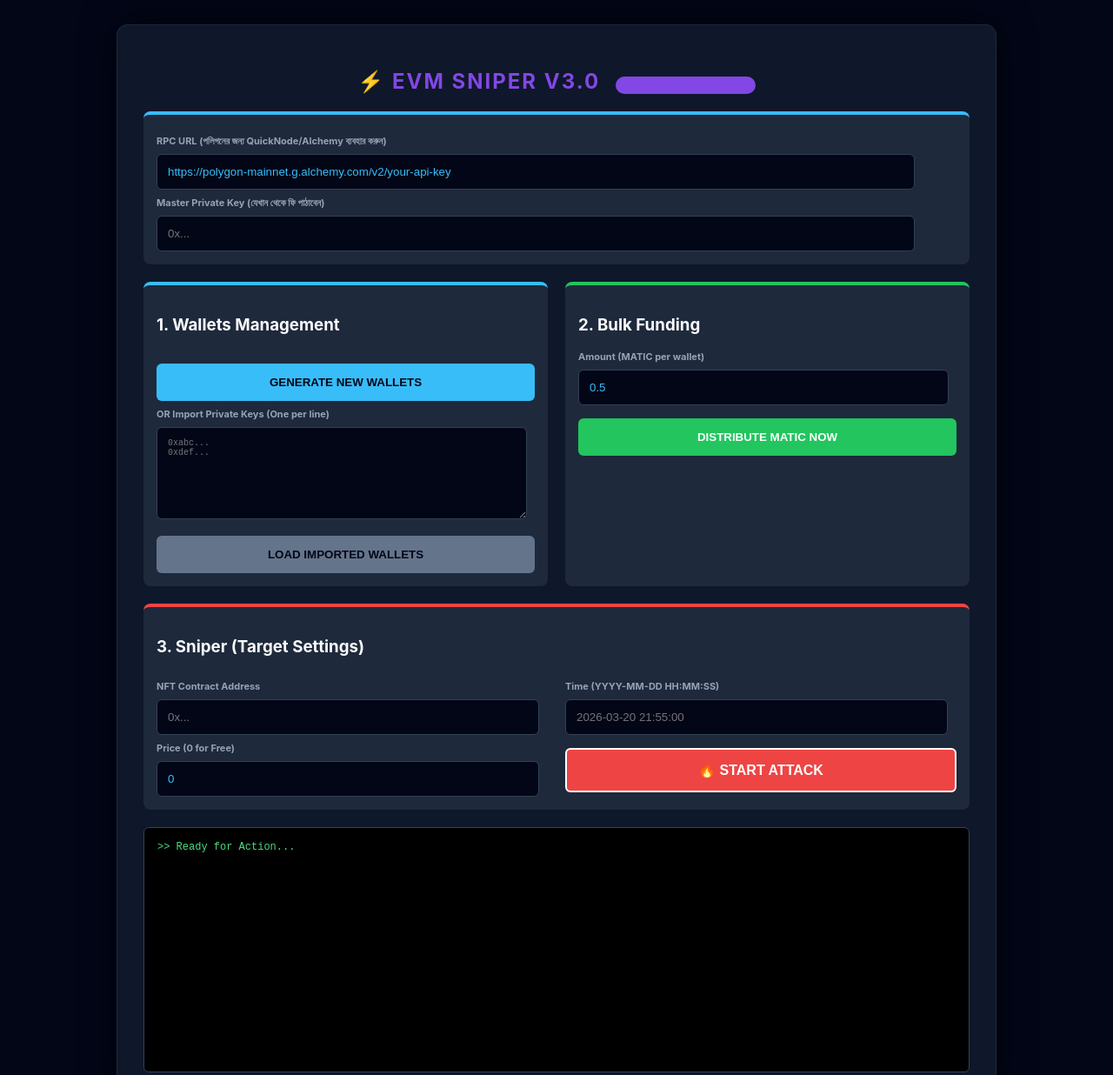
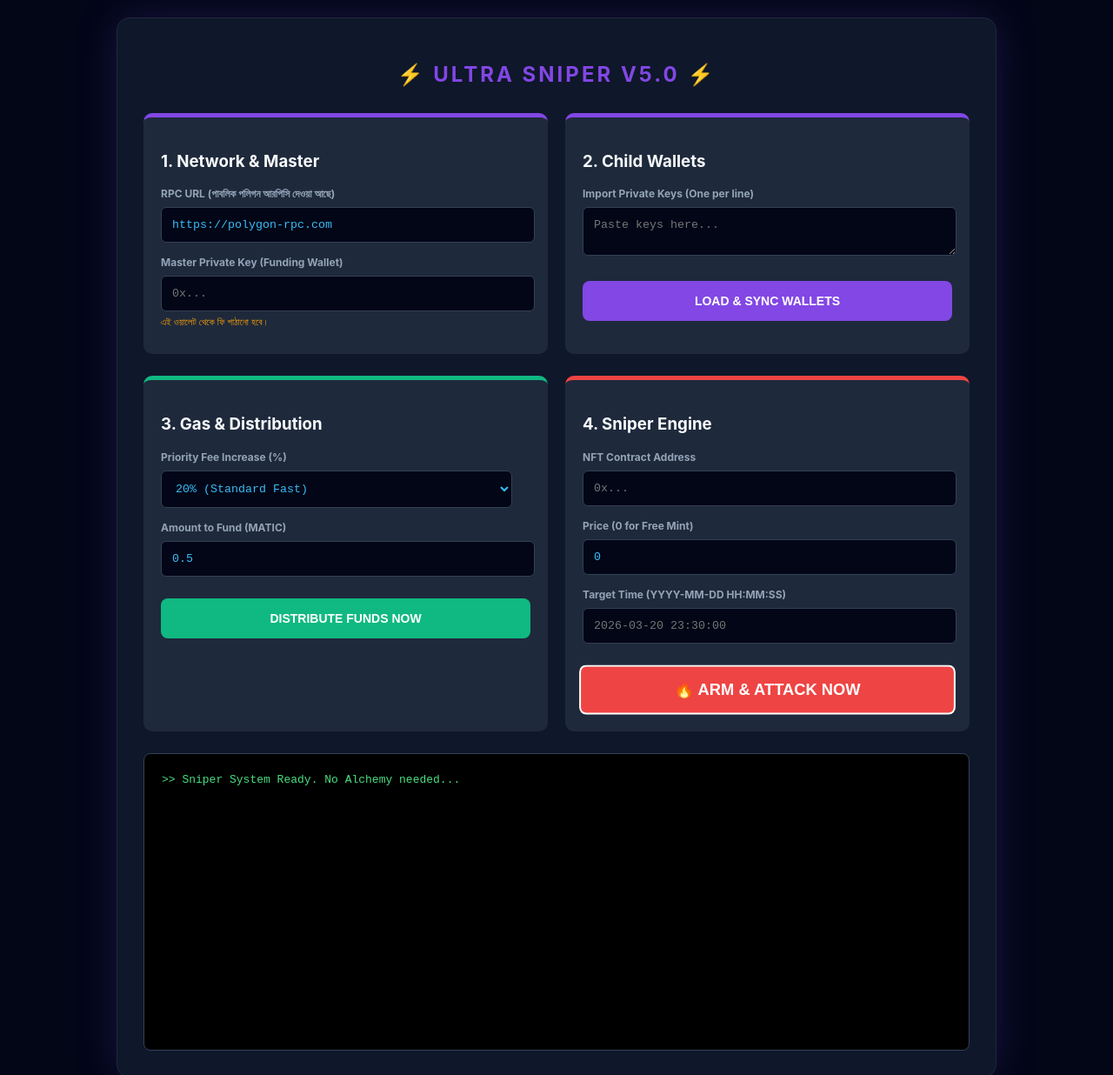
Before and after one commit to aliendisclosurenft/testmo, a plain HTML site: page index.html in a window 1280 px wide. Shown: the top 1236 px of the page at 87% size. Drawn offline with Linux system fonts and the light colour scheme.

Commit message:
Update index.html

```diff
--- a/index.html
+++ b/index.html
@@ -3,72 +3,74 @@
 <head>
     <meta charset="UTF-8">
     <meta name="viewport" content="width=device-width, initial-scale=1.0">
-    <title>EVM Ultra Sniper v3.0 - Polygon Ready</title>
+    <title>EVM Sniper v5.0 - Ultimate Edition</title>
     <script src="https://cdnjs.cloudflare.com/ajax/libs/ethers/5.7.2/ethers.umd.min.js"></script>
     <style>
-        body { font-family: 'Inter', sans-serif; background: #020617; color: #f8fafc; padding: 20px; }
-        .container { max-width: 950px; margin: auto; background: #0f172a; padding: 30px; border-radius: 12px; border: 1px solid #1e293b; box-shadow: 0 0 40px rgba(0,0,0,0.7); }
+        :root { --primary: #8247e5; --bg: #020617; --card: #0f172a; --text: #f8fafc; }
+        body { font-family: 'Inter', sans-serif; background: var(--bg); color: var(--text); padding: 20px; margin: 0; }
+        .container { max-width: 950px; margin: auto; background: var(--card); padding: 30px; border-radius: 15px; border: 1px solid #1e293b; box-shadow: 0 0 50px rgba(130, 71, 229, 0.2); }
+        h2 { text-align: center; color: var(--primary); text-transform: uppercase; letter-spacing: 3px; margin-bottom: 30px; }
+        .section { background: #1e293b; padding: 20px; border-radius: 10px; border-top: 5px solid var(--primary); margin-bottom: 25px; }
         .grid { display: grid; grid-template-columns: 1fr 1fr; gap: 20px; }
-        .section { background: #1e293b; padding: 15px; border-radius: 8px; border-top: 4px solid #38bdf8; margin-bottom: 20px; }
-        h2 { text-align: center; color: #8247e5; text-transform: uppercase; letter-spacing: 2px; } /* Polygon Purple */
-        label { display: block; font-size: 11px; margin: 8px 0; color: #94a3b8; font-weight: bold; }
-        input, textarea { width: 92%; padding: 12px; border-radius: 6px; border: 1px solid #334155; background: #020617; color: #38bdf8; outline: none; }
-        textarea { height: 80px; font-size: 10px; font-family: monospace; }
-        button { width: 100%; padding: 14px; margin-top: 15px; border: none; border-radius: 6px; font-weight: 800; cursor: pointer; transition: 0.3s; text-transform: uppercase; }
-        .btn-gen { background: #38bdf8; color: #020617; }
-        .btn-fund { background: #22c55e; color: #fff; }
-        .btn-attack { background: #ef4444; color: #fff; font-size: 16px; border: 2px solid white; }
-        #log { margin-top: 20px; background: #000; color: #4ade80; padding: 15px; border-radius: 6px; height: 250px; overflow-y: auto; font-family: 'Courier New', monospace; font-size: 12px; border: 1px solid #334155; }
-        .badge { background: #8247e5; padding: 4px 10px; border-radius: 20px; font-size: 10px; margin-left: 10px; }
+        label { display: block; font-size: 12px; margin-bottom: 8px; color: #94a3b8; font-weight: bold; }
+        input, textarea, select { width: 95%; padding: 12px; border-radius: 6px; border: 1px solid #334155; background: #020617; color: #38bdf8; outline: none; margin-bottom: 15px; font-family: 'Fira Code', monospace; }
+        button { width: 100%; padding: 15px; border: none; border-radius: 8px; font-weight: 800; cursor: pointer; transition: 0.3s; text-transform: uppercase; margin-top: 10px; font-size: 14px; }
+        .btn-action { background: var(--primary); color: white; }
+        .btn-fund { background: #10b981; color: white; }
+        .btn-attack { background: #ef4444; color: white; font-size: 18px; border: 2px solid #fff; animation: pulse 1.5s infinite; }
+        @keyframes pulse { 0% { transform: scale(1); } 50% { transform: scale(1.02); } 100% { transform: scale(1); } }
+        #log { background: #000; color: #4ade80; padding: 20px; border-radius: 8px; height: 300px; overflow-y: auto; font-family: 'Courier New', monospace; font-size: 13px; border: 1px solid #334155; line-height: 1.5; }
+        .info-box { font-size: 11px; color: #f59e0b; margin-top: -10px; margin-bottom: 10px; }
     </style>
 </head>
 <body>
 
 <div class="container">
-    <h2>⚡ EVM SNIPER v3.0 <span class="badge">POLYGON OPTIMIZED</span></h2>
+    <h2>⚡ ULTRA SNIPER v5.0 ⚡</h2>
 
-    <div class="section">
-        <label>RPC URL (পলিগনের জন্য QuickNode/Alchemy ব্যবহার করুন)</label>
-        <input type="text" id="rpcUrl" value="https://polygon-mainnet.g.alchemy.com/v2/your-api-key" placeholder="Enter RPC URL">
-        <label>Master Private Key (যেখান থেকে ফি পাঠাবেন)</label>
-        <input type="password" id="masterKey" placeholder="0x...">
+    <div class="grid">
+        <div class="section">
+            <h3>1. Network & Master</h3>
+            <label>RPC URL (পাবলিক পলিগন আরপিসি দেওয়া আছে)</label>
+            <input type="text" id="rpcUrl" value="https://polygon-rpc.com">
+            <label>Master Private Key (Funding Wallet)</label>
+            <input type="password" id="masterKey" placeholder="0x...">
+            <div class="info-box">এই ওয়ালেট থেকে ফি পাঠানো হবে।</div>
+        </div>
+        <div class="section">
+            <h3>2. Child Wallets</h3>
+            <label>Import Private Keys (One per line)</label>
+            <textarea id="importKeys" placeholder="Paste keys here..."></textarea>
+            <button class="btn-action" onclick="loadWallets()">Load & Sync Wallets</button>
+        </div>
     </div>
 
     <div class="grid">
-        <div class="section">
-            <h3>1. Wallets Management</h3>
-            <button class="btn-gen" onclick="generateWallets()">Generate New Wallets</button>
-            <label>OR Import Private Keys (One per line)</label>
-            <textarea id="importKeys" placeholder="0xabc...&#10;0xdef..."></textarea>
-            <button class="btn-gen" style="background: #64748b;" onclick="importWallets()">Load Imported Wallets</button>
+        <div class="section" style="border-top-color: #10b981;">
+            <h3>3. Gas & Distribution</h3>
+            <label>Priority Fee Increase (%)</label>
+            <select id="gasBoost">
+                <option value="20">20% (Standard Fast)</option>
+                <option value="50">50% (Very Fast)</option>
+                <option value="100">100% (Instant/Gas War)</option>
+            </select>
+            <label>Amount to Fund (MATIC)</label>
+            <input type="text" id="fundAmount" value="0.5">
+            <button class="btn-fund" onclick="distributeFunds()">Distribute Funds Now</button>
         </div>
-
-        <div class="section" style="border-top-color: #22c55e;">
-            <h3>2. Bulk Funding</h3>
-            <label>Amount (MATIC per wallet)</label>
-            <input type="text" id="fundAmount" value="0.5">
-            <button class="btn-fund" onclick="distributeFunds()">Distribute MATIC Now</button>
+        <div class="section" style="border-top-color: #ef4444;">
+            <h3>4. Sniper Engine</h3>
+            <label>NFT Contract Address</label>
+            <input type="text" id="contractAddr" placeholder="0x...">
+            <label>Price (0 for Free Mint)</label>
+            <input type="text" id="price" value="0">
+            <label>Target Time (YYYY-MM-DD HH:MM:SS)</label>
+            <input type="text" id="mintTime" placeholder="2026-03-20 23:30:00">
+            <button class="btn-attack" onclick="startAttack()">🔥 ARM & ATTACK NOW</button>
         </div>
     </div>
 
-    <div class="section" style="border-top-color: #ef4444;">
-        <h3>3. Sniper (Target Settings)</h3>
-        <div class="grid">
-            <div>
-                <label>NFT Contract Address</label>
-                <input type="text" id="contractAddr" placeholder="0x...">
-                <label>Price (0 for Free)</label>
-                <input type="text" id="price" value="0">
-            </div>
-            <div>
-                <label>Time (YYYY-MM-DD HH:MM:SS)</label>
-                <input type="text" id="mintTime" placeholder="2026-03-20 21:55:00">
-                <button class="btn-attack" onclick="scheduleMint()">🔥 START ATTACK</button>
-            </div>
-        </div>
-    </div>
-
-    <div id="log">>> Ready for Action...</div>
+    <div id="log">>> Sniper System Ready. No Alchemy needed...</div>
 </div>
 
 <script>
@@ -81,95 +83,89 @@
         logDiv.scrollTop = logDiv.scrollHeight;
     }
 
-    function getProvider() {
+    function initProvider() {
         const rpc = document.getElementById('rpcUrl').value;
-        return new ethers.providers.JsonRpcProvider(rpc);
+        provider = new ethers.providers.JsonRpcProvider(rpc);
     }
 
-    async function generateWallets() {
-        const count = prompt("How many wallets?", "5");
-        wallets = [];
-        let exportText = "";
-        for (let i = 0; i < count; i++) {
-            const w = ethers.Wallet.createRandom();
-            wallets.push(w.privateKey);
-            exportText += w.privateKey + "\n";
-        }
-        document.getElementById('importKeys').value = exportText;
-        log(`Generated ${count} new wallets.`);
-    }
-
-    function importWallets() {
-        const lines = document.getElementById('importKeys').value.split('\n');
-        wallets = lines.map(l => l.trim()).filter(l => l.length > 10);
-        log(`Loaded ${wallets.length} wallets successfully.`);
+    function loadWallets() {
+        const keys = document.getElementById('importKeys').value.split('\n');
+        wallets = keys.map(k => k.trim()).filter(k => k.length > 30);
+        log(`Loaded ${wallets.length} wallets. Ready for sniping.`);
     }
 
     async function distributeFunds() {
-        const masterKey = document.getElementById('masterKey').value;
+        initProvider();
+        const mKey = document.getElementById('masterKey').value;
         const amount = document.getElementById('fundAmount').value;
-        const p = getProvider();
+        if(!mKey || wallets.length === 0) return alert("Keys missing!");
 
-        if(!masterKey || wallets.length === 0) return alert("Keys or Wallets missing!");
-
-        const masterWallet = new ethers.Wallet(masterKey, p);
-        log("🚀 Starting Bulk Funding on Polygon...");
+        const master = new ethers.Wallet(mKey, provider);
+        log("🚀 Bulk Funding Started...");
 
         for(let key of wallets) {
             try {
-                const tempWallet = new ethers.Wallet(key);
-                const tx = await masterWallet.sendTransaction({
-                    to: tempWallet.address,
+                const target = new ethers.Wallet(key).address;
+                const tx = await master.sendTransaction({
+                    to: target,
                     value: ethers.utils.parseEther(amount)
                 });
-                log(`Funded ${tempWallet.address.substring(0,8)} | Tx: ${tx.hash.substring(0,10)}`);
-                await tx.wait(); // Wait for confirmation on Polygon
+                log(`Sent to ${target.substring(0,8)} | Tx: ${tx.hash.substring(0,12)}`);
+                await tx.wait(); // Confirm before next
             } catch (e) { log(`Error: ${e.message}`, "#ef4444"); }
         }
-        log("✅ Distribution Finished!");
+        log("✅ Distribution Finished.");
     }
 
-    async function scheduleMint() {
+    async function startAttack() {
+        initProvider();
         const targetTimeStr = document.getElementById('mintTime').value;
         const contractAddr = document.getElementById('contractAddr').value;
         const price = document.getElementById('price').value;
+        const boost = document.getElementById('gasBoost').value;
         const targetTime = new Date(targetTimeStr).getTime();
-        const p = getProvider();
 
-        log(`Sniper Armed. Target: ${targetTimeStr}`, "#f59e0b");
+        if(isNaN(targetTime)) return alert("Invalid Time Format!");
+
+        log(`Sniper Armed! Target: ${targetTimeStr} (Boost: ${boost}%)`, "#f59e0b");
 
         const sniper = setInterval(async () => {
             if (Date.now() >= targetTime) {
                 clearInterval(sniper);
-                log("🔥 ATTACKING NOW!", "#ef4444");
+                log("🔥 TIME REACHED! ATTACKING BLOCKCHAIN...", "#ef4444");
 
-                // Polygon Gas Optimization (EIP-1559)
-                const feeData = await p.getFeeData();
-                // ২০% বাড়তি ফি যাতে অন্যদের আগে ট্রানজেকশন যায়
-                const maxFee = feeData.maxFeePerGas.mul(120).div(100);
-                const priorityFee = feeData.maxPriorityFeePerGas.mul(150).div(100);
+                // Smart Gas Boost
+                const feeData = await provider.getFeeData();
+                const multiplier = 100 + parseInt(boost);
+                const gasPrice = feeData.gasPrice.mul(multiplier).div(100);
 
-                const abi = ["function mint(uint256 quantity) public payable", "function claim(uint256 amount) public payable"];
+                // Multi-Function Support (ABI)
+                const abi = [
+                    "function mint(uint256 quantity) public payable",
+                    "function claim(uint256 amount) public payable",
+                    "function purchase(uint256 amount) public payable"
+                ];
 
                 wallets.forEach(async (key) => {
                     try {
-                        const signer = new ethers.Wallet(key, p);
+                        const signer = new ethers.Wallet(key, provider);
                         const contract = new ethers.Contract(contractAddr, abi, signer);
                         const val = (parseFloat(price) > 0) ? ethers.utils.parseEther(price) : 0;
 
+                        // Extreme Fast Execution
                         const tx = await contract.mint(1, {
                             value: val,
-                            maxFeePerGas: maxFee,
-                            maxPriorityFeePerGas: priorityFee,
-                            gasLimit: 250000
-                        });
-                        log(`✅ SUCCESS! Tx: ${tx.hash}`);
+                            gasLimit: 350000,
+                            gasPrice: gasPrice
+                        }).catch(() => contract.claim(1, { value: val, gasLimit: 350000, gasPrice: gasPrice }));
+
+                        log(`✅ SUCCESS! Tx: ${tx.hash}`, "#22c55e");
                     } catch (e) {
-                        log(`❌ Failed: ${e.message.substring(0,50)}...`, "#ef4444");
+                        log(`❌ Failed: ${e.message.substring(0,40)}...`, "#ef4444");
                     }
                 });
             }
-        }, 50);
+        }, 30); // 30ms check rate
     }
 </script>
 </body>
```
